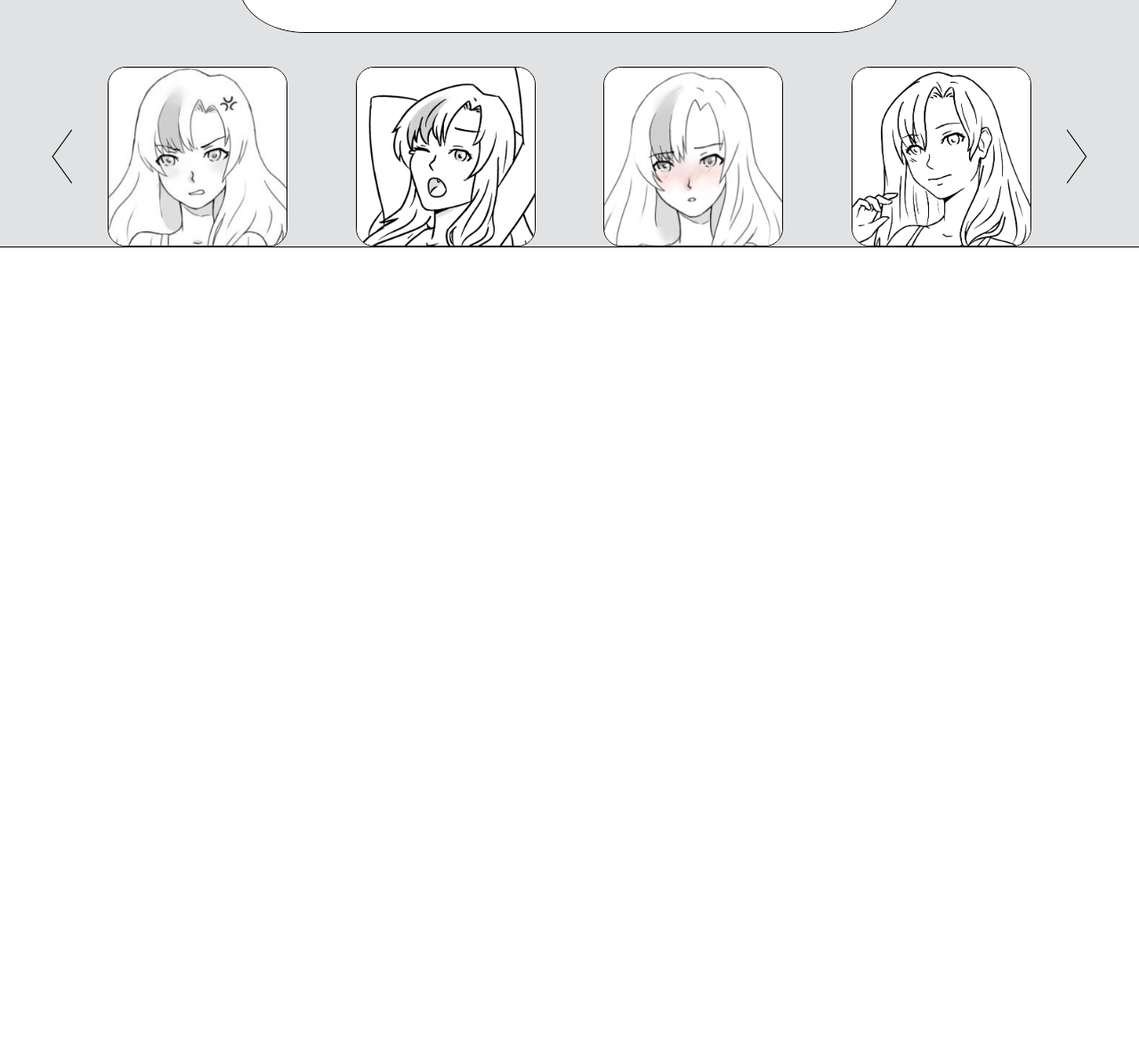
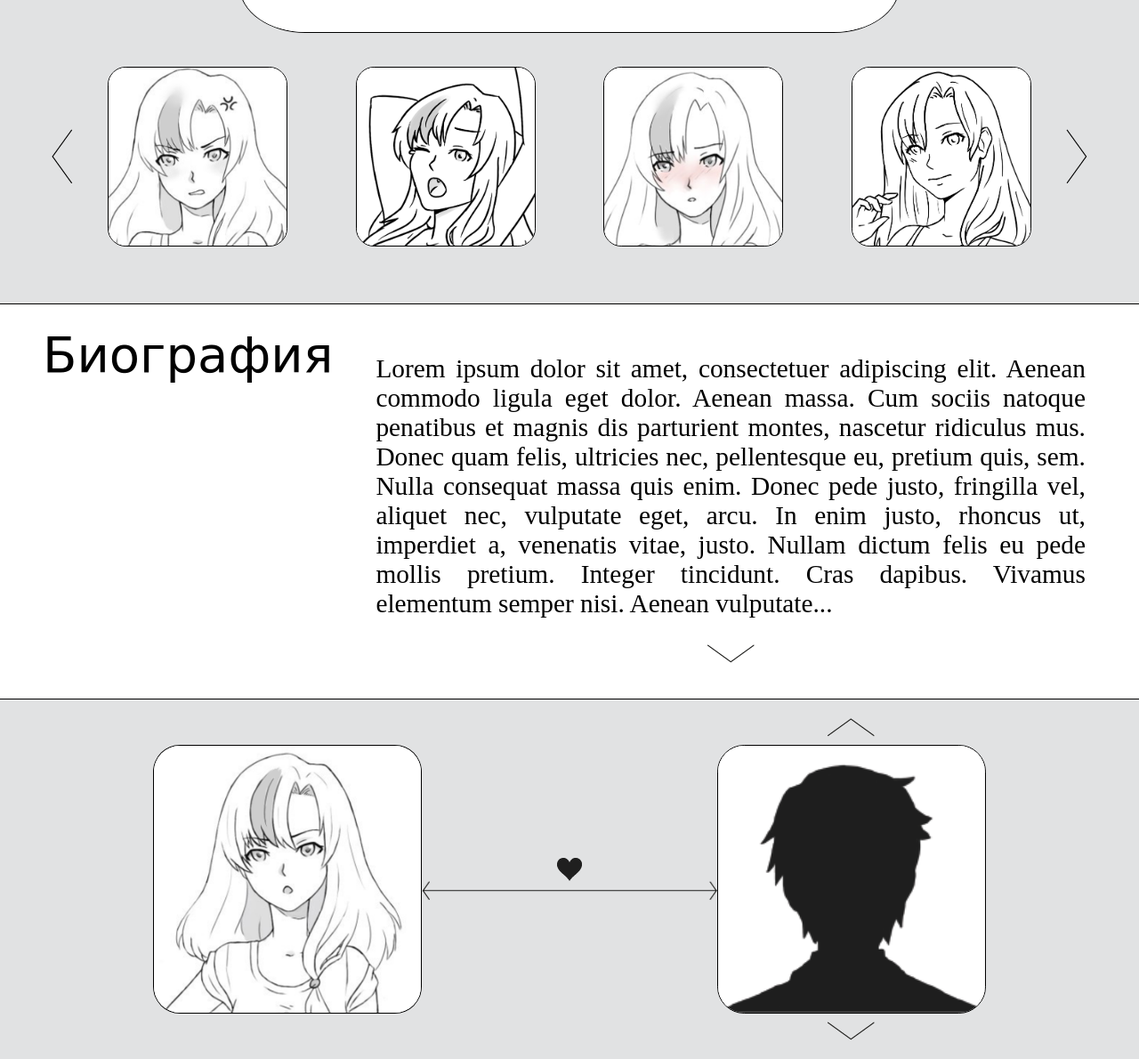
Before and after one commit to t-o-r-i/web, a plain HTML site: page lab2/character-page.html in a window 1280 px wide. Shown: the part 1424-2614 px from the top of the page at 89% size. Before the commit the page ends 1702 px from the top, so only its background shows below. Drawn offline with nearby package versions, Linux system fonts and the light colour scheme; a web font is replaced by a local one.

Commit message:
[lab2] character page

```diff
--- a/lab2/character-page.css
+++ b/lab2/character-page.css
@@ -1,7 +1,3 @@
-body {
-    margin: 0;
-}
-
 .title-container {
   width: 100%;
   top:0;
@@ -42,15 +38,16 @@ body {
 }
 
 .chara-portfolio__portrait {
-    margin-left: 25%;
-    margin-top: 5%;
+  display: flex;
+  justify-content: center;
+  align-items: flex-end;
+  margin-bottom: 5%;
+}
+
+.chara-portfolio__portrait__img {
   width: 450px;
   border: 1px solid black;
   border-radius: 10%;
-    display: flex;
-    justify-content: center;
-    align-items: center;
-
 }
 
 .chara-portfolio__prifile {
@@ -141,6 +138,7 @@ body {
   align-items: center;
   flex-direction: row;
   margin-top: 3%;
+  margin-bottom: 5%;
 }
 
 .chara-gallery__small-img__img {
@@ -149,4 +147,114 @@ body {
   border-radius: 10%;
   margin-left: 3%;
   margin-right: 3%;
+
 }
+
+.chara-biography {
+  border-bottom: 1px solid black;
+  width: 100%;
+  top:0;
+  left:0;
+  display: grid;
+  grid-template-rows: 1fr;
+  grid-template-columns: 33% 67%;
+}
+
+.chara-biography__title {
+  font-family: 'Poiret One', cursive;
+  font-size: 42pt;
+  text-align: center;
+  margin-top: 5%;
+}
+
+.chara-biography__text {
+  margin-top: 3%;
+  margin-right: 7%;
+  font-size: 22pt;
+  display: flex;
+  text-align: justify;
+  justify-content: center;
+  align-items: center;
+  flex-direction: column;
+
+}
+
+.chara-biography__arrow {
+  margin-bottom: 5%;
+}
+
+.chara-relationships {
+  background-color: #E1E2E3;
+  width: 100%;
+  top:0;
+  left:0;
+  display: grid;
+  grid-template-rows: 3fr;
+  grid-template-columns: auto 300px 26% 300px auto;
+}
+
+.chara-ralationships__subject {
+  grid-column-start: 2;
+  grid-column-end: 3;
+  grid-row-start: 2;
+  grid-row-end: 3;
+  display: flex;
+  justify-content: right;
+  align-items: flex-end;
+  flex-direction: column;
+}
+
+.chara-ralationships__subject__img {
+  width: 300px;
+  border: 1px solid black;
+  border-radius: 10%;
+}
+
+.chara-relationships__connection {
+  grid-column-start: 3;
+  grid-column-end: 4;
+  grid-row-start: 2;
+  grid-row-end: 3;
+  display: flex;
+  justify-content: center;
+  align-items: center;
+  flex-direction: column;
+}
+
+.chara-relationships__connection__arrow {
+  width: 100%;
+}
+
+.chara-relationships__arrow-top {
+  grid-column-start: 4;
+  grid-column-end: 5;
+  grid-row-start: 1;
+  grid-row-end: 2;
+  margin-top: 7%;
+  margin-bottom: 3%;
+  display: flex;
+  justify-content: center;
+  align-items: center;
+}
+
+.chara-relationships__object {
+  grid-column-start: 4;
+  grid-column-end: 5;
+  grid-row-start: 2;
+  grid-row-end: 3;
+  width: 300px;
+  border: 1px solid black;
+  border-radius: 10%;
+}
+
+.chara-relationships__arrow-bottom {
+  grid-column-start: 4;
+  grid-column-end: 5;
+  grid-row-start: 3;
+  grid-row-end: 4;
+  margin-top: 3%;
+  margin-bottom: 7%;
+  display: flex;
+  justify-content: center;
+  align-items: center;
+}
--- a/lab2/character-page.html
+++ b/lab2/character-page.html
@@ -10,8 +10,8 @@
         <header>
             <div class="header-container">
                 <p class="header-container__left">CR</p>
-                <div>
-                    <img class="header-container__center" src="src/like.png">
+                <div class="header-container__center">
+                    <img src="src/like.png">
                 </div>
                 <div class="header-container__right">
                     <p>t o r i</p>
@@ -26,7 +26,11 @@
         </div>
 
         <div class="chara-portfolio">
-            <img class="chara-portfolio__portrait" src="src/Kaiki.png">
+
+            <div class="chara-portfolio__portrait">
+                <img class="chara-portfolio__portrait__img" src="src/Kaiki.png">
+            </div>
+
             <div class="chara-portfolio__prifile">
                 <img class="chara-prtfolio__profile__arrow" src="src/arrow_top.png">
                 <p><b>История:</b> Полигония</p>
@@ -59,4 +63,44 @@
                 <img class="chara-gallery__small-img__arrow" src="src/arrow_hor_right.png">
             </div>
         </div>
+
+        <div class="chara-biography">
+            <div class="chara-biography__title">
+                <span>Биография</span>
+            </div>
+            <div class="chara-biography__text">
+                <p> Lorem ipsum dolor sit amet, consectetuer adipiscing elit.
+                    Aenean commodo ligula eget dolor. Aenean massa. Cum sociis
+                    natoque penatibus et magnis dis parturient montes, nascetur
+                    ridiculus mus. Donec quam felis, ultricies nec, pellentesque
+                    eu, pretium quis, sem. Nulla consequat massa quis enim. Donec
+                    pede justo, fringilla vel, aliquet nec, vulputate eget, arcu.
+                    In enim justo, rhoncus ut, imperdiet a, venenatis vitae, justo.
+                    Nullam dictum felis eu pede mollis pretium. Integer tincidunt.
+                    Cras dapibus. Vivamus elementum semper nisi. Aenean vulputate... </p>
+                <img class="chara-biography__arrow" src="src/arrow_down.png">
+            </div>
+        </div>
+
+        <div class="chara-relationships">
+            <div class="chara-ralationships__subject">
+                <img class="chara-ralationships__subject__img "  src="src/Kaiki.png">
+            </div>
+
+            <div class="chara-relationships__connection">
+                <img src="src/love.png">
+                <img class="chara-relationships__connection__arrow" src="src/double-arrow.png">
+            </div>
+
+            <div class="chara-relationships__arrow-top">
+                <img src="src/arrow_top.png">
+            </div>
+
+            <img class="chara-relationships__object" src="src/njs.png">
+
+            <div class="chara-relationships__arrow-bottom">
+                <img src="src/arrow_down.png">
+            </div>
+
+        </div>
     </body>
--- a/lab2/header.css
+++ b/lab2/header.css
@@ -27,9 +27,9 @@ body {
 }
 
 .header-container__center {
-    margin-left: 40%;
-    margin-top: 7%;
-    width: 60px;
+    display: flex;
+    justify-content: center;
+    align-items: center;
 }
 
 .header-container__right {
```
Also changed, not shown: lab2/src/double-arrow.png (added), lab2/src/love.png (added), lab2/src/njs.png (added). Lines whose indentation alone changed are shown as unchanged.
